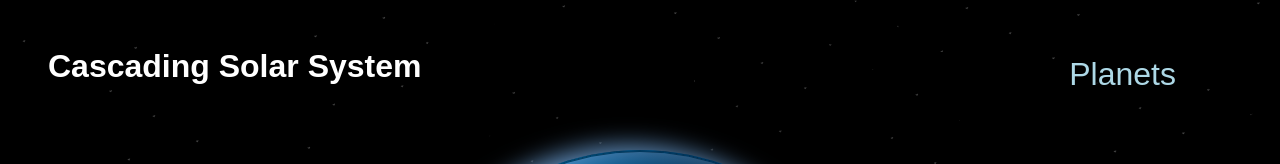
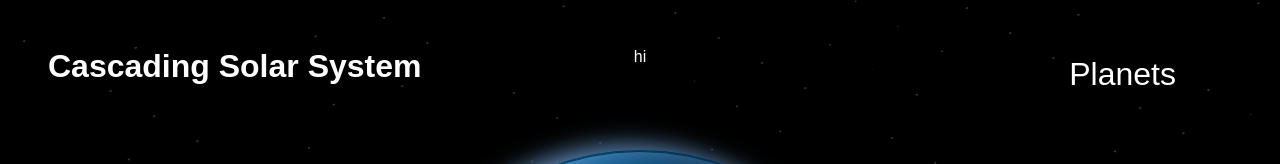
Before and after one commit to matthewtodor/Cascading-Solar-System, a React (Create React App) app in the folder client/: page /planet/1 in a window 1280 px wide. Shown: the top 164 px of the page. Built offline with nearby package versions, Linux system fonts and the light colour scheme.

Commit message:
The dropdown displays content below on hover and createBrowserRouter is now being used. Need to style the dropdown and get the links working.

```diff
--- a/client/src/components/navbar/Dropdown/index.js
+++ b/client/src/components/navbar/Dropdown/index.js
@@ -1,11 +1,12 @@
 import './style.css';
+import { Link } from "react-router-dom";
 
 function Dropdown() {
 	return (
 		<div className='dropdown'>
             <span className='dd-head'>Planets</span>
             <div className='dd-planets'>
-
+                <Link to={`earth`}>Your Name</Link>
             </div>
 		</div>
 	);
--- a/client/src/components/navbar/index.js
+++ b/client/src/components/navbar/index.js
@@ -1,11 +1,18 @@
 import './style.css';
-import Dropdown from './Dropdown';
+import { Link } from "react-router-dom";
 
 function Navbar() {
 	return (
 		<div className='nav'>
             <h1>Cascading Solar System</h1>
-            <Dropdown />
+            <div className='dropdown'>
+                <span className=''>Planets</span>
+                <div className='dropdown-content'>
+                    <Link to={`earth`} className="nav-link">Earth</Link>
+                    <Link to={`mars`} className="nav-link">Mars</Link>
+                    <Link to={`saturn`} className="nav-link">Saturn</Link>
+                </div>
+            </div>
 		</div>
 	);
 }
--- a/client/src/components/navbar/style.css
+++ b/client/src/components/navbar/style.css
@@ -7,3 +7,28 @@
     justify-content: space-between;
     color: white;
 }
+.dropdown {
+    margin-right: 3rem;
+    padding: 0.5rem;
+    font-size: 2rem;
+    background: linear-gradient(90deg, #000000, transparent) transparent;
+    font-family: inherit;
+    text-decoration: none;
+    transition: background-color 1s;
+    place-content: center;
+}
+.dropdown:hover, .dropdown:focus {
+  background-color: #e91e63;
+  color: #fff;
+}
+.dropdown-content {
+    display: none;
+    position: absolute;
+    z-index: 10;
+}
+.dropdown:hover .dropdown-content {
+    display: block;
+}
+.nav-link {
+    display: block;
+}
--- /dev/null
+++ b/client/src/error-page.jsx
@@ -0,0 +1,16 @@
+import { useRouteError } from "react-router-dom";
+
+export default function ErrorPage() {
+  const error = useRouteError();
+  console.error(error);
+
+  return (
+    <div id="error-page">
+      <h1>Oops!</h1>
+      <p>Sorry, an unexpected error has occurred.</p>
+      <p>
+        <i>{error.statusText || error.message}</i>
+      </p>
+    </div>
+  );
+}
--- a/client/src/index.css
+++ b/client/src/index.css
@@ -8,3 +8,12 @@ body {
 code {
 	font-family: source-code-pro, Menlo, Monaco, Consolas, 'Courier New', monospace;
 }
+
+#error-page {
+  display: flex;
+  flex-direction: column;
+  align-items: center;
+  justify-content: center;
+  width: 100%;
+  height: 100%;
+}
--- a/client/src/index.js
+++ b/client/src/index.js
@@ -1,17 +1,35 @@
 import React from 'react';
 import ReactDOM from 'react-dom/client';
+import reportWebVitals from './reportWebVitals';
 import {
     createBrowserRouter,
     RouterProvider,
 } from "react-router-dom";
+
+// import App from './App';
 import './index.css';
-import App from './App';
-import reportWebVitals from './reportWebVitals';
+import Root from './routes/root';
+import ErrorPage from "./error-page";
+import Details from './routes/details';
+
+const router = createBrowserRouter([
+  {
+    path: "/",
+    element: <Root />,
+    errorElement: <ErrorPage />,
+    children: [
+      {
+        path: "planet/1",
+        element: <Details />,
+      },
+    ],
+  },
+]);
 
 const root = ReactDOM.createRoot(document.getElementById('root'));
 root.render(
   <React.StrictMode>
-    <App />
+    <RouterProvider router={router} />
   </React.StrictMode>
 );
 
--- /dev/null
+++ b/client/src/routes/details.css
@@ -0,0 +1,9 @@
+.details {
+    position: absolute;
+    z-index: 20;
+    width: 100vw;
+    padding: 3rem;
+    display: flex;
+    justify-content: center;
+    color: white;
+}
--- /dev/null
+++ b/client/src/routes/details.jsx
@@ -0,0 +1,11 @@
+import './details.css';
+
+export default function Root() {
+  return (
+    <>
+      <div className='details'>
+        <span>hi</span>
+      </div>
+    </>
+  );
+}
--- /dev/null
+++ b/client/src/routes/root.css
@@ -0,0 +1,39 @@
+.App {
+	text-align: center;
+	overflow: hidden;
+}
+
+.App-logo {
+	height: 40vmin;
+	pointer-events: none;
+}
+
+@media (prefers-reduced-motion: no-preference) {
+	.App-logo {
+		animation: App-logo-spin infinite 20s linear;
+	}
+}
+
+.App-header {
+	background-color: #282c34;
+	min-height: 100vh;
+	display: flex;
+	flex-direction: column;
+	align-items: center;
+	justify-content: center;
+	font-size: calc(10px + 2vmin);
+	color: white;
+}
+
+.App-link {
+	color: #61dafb;
+}
+
+@keyframes App-logo-spin {
+	from {
+		transform: rotate(0deg);
+	}
+	to {
+		transform: rotate(360deg);
+	}
+}
--- /dev/null
+++ b/client/src/routes/root.jsx
@@ -0,0 +1,18 @@
+import './root.css';
+import Planets from '../components/planets';
+import Navbar from '../components/navbar';
+
+import { Outlet } from "react-router-dom";
+
+export default function Root() {
+  return (
+    <>
+      <div className='App'>
+          <Navbar />
+          <Planets />
+      </div>
+
+      <Outlet />
+    </>
+  );
+}
```
